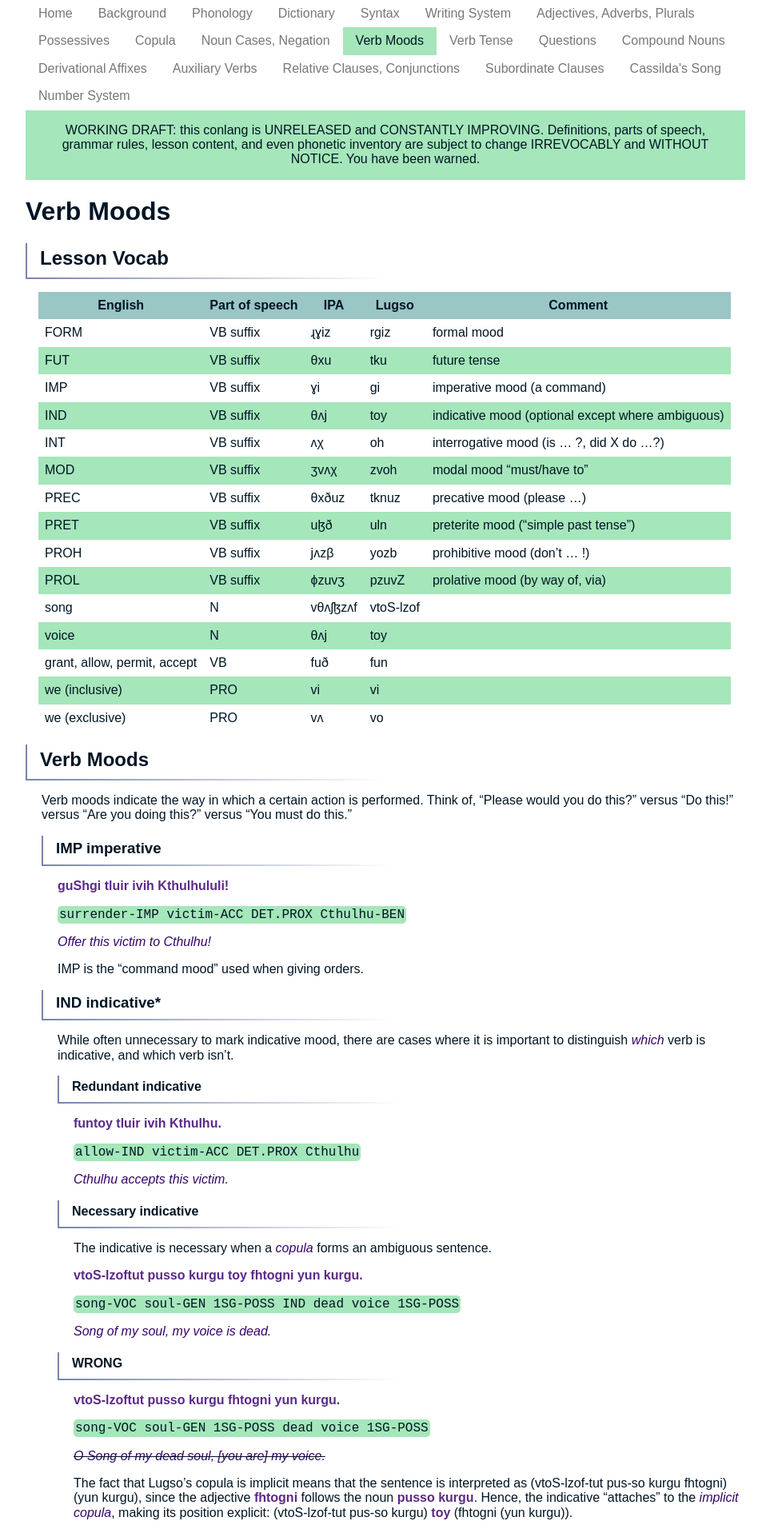
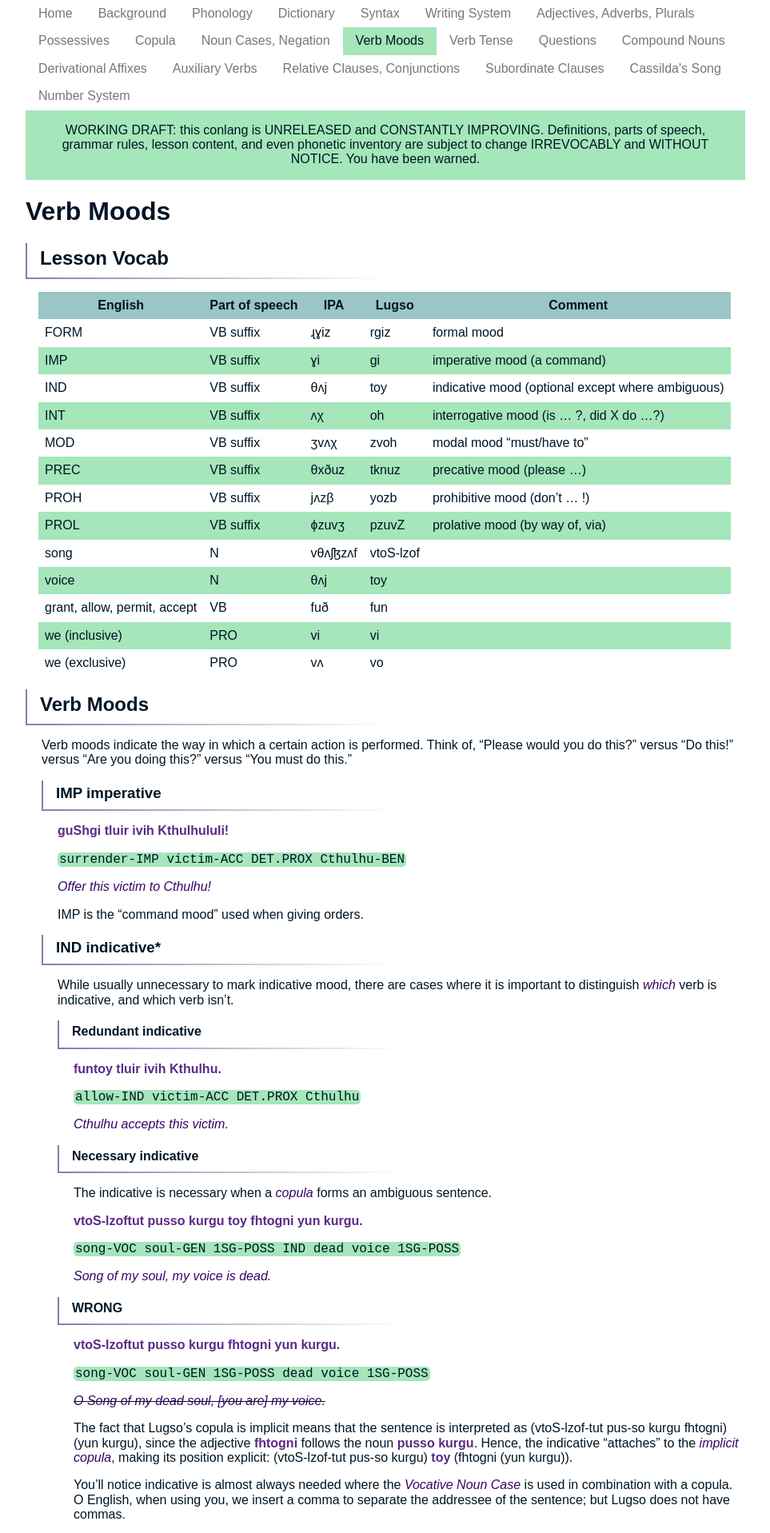
Before and after one commit to 0x70b1a5/lugso, a Jekyll site: the page built from 070_verb-moods.md, in a window 1280 px wide. Shown: the top 1917 px of the page at 80% size, without its empty margins (158-1121 px from the left). Built offline with Jekyll 4.4.1, drawn with Linux system fonts in a browser that asks for light colours; nearby versions of some CDN libraries.

Commit message:
minor changes

```diff
--- a/070_verb-moods.md
+++ b/070_verb-moods.md
@@ -9,13 +9,11 @@
 English|Part of speech|IPA|Lugso|Comment
 |-|-|-|-
 FORM|VB suffix|ɻɣiz|rgiz|formal mood
-FUT|VB suffix|θxu|tku|future tense
 IMP|VB suffix|ɣi|gi|imperative mood (a command)
 IND|VB suffix|θʌj|toy|indicative mood (optional except where ambiguous)
 INT|VB suffix|ʌχ|oh|interrogative mood (is ... ?, did X do ...?)
 MOD|VB suffix|ʒvʌχ|zvoh|modal mood "must/have to"
 PREC|VB suffix|θxðuz|tknuz|precative mood (please ...)
-PRET|VB suffix|uɮð|uln|preterite mood ("simple past tense")
 PROH|VB suffix|jʌzβ|yozb|prohibitive mood (don't ... !)
 PROL|VB suffix|ɸzuvʒ|pzuvZ|prolative mood (by way of, via)
 song|N|vθʌʃɮzʌf|vtoS-lzof|
@@ -40,7 +38,7 @@
 
 ### IND indicative*
 
-While often unnecessary to mark indicative mood, there are cases where it is important to distinguish _which_ verb is indicative, and which verb isn't.
+While usually unnecessary to mark indicative mood, there are cases where it is important to distinguish _which_ verb is indicative, and which verb isn't.
 
 #### Redundant indicative
 
--- a/assets/style.scss
+++ b/assets/style.scss
@@ -91,7 +91,7 @@
 
     code {
         background: $prim;
-        padding: 2px;
+        padding: 0 2px;
         border-radius: 5px;
     }
 
```
Also changed, not shown: 030_syntax.md (+1 -0 lines), 071_verb_tense.md (+2 -0 lines).
